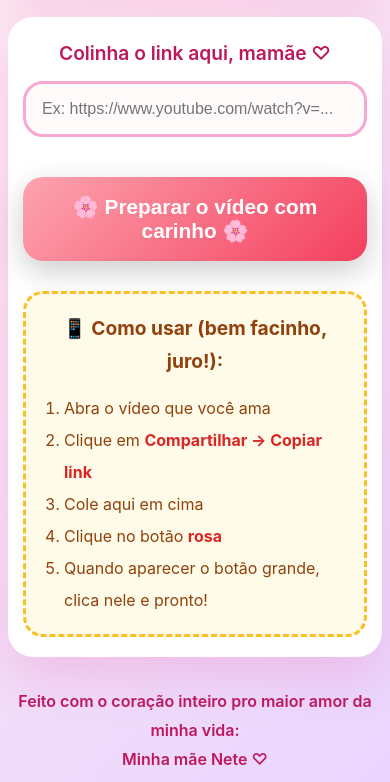
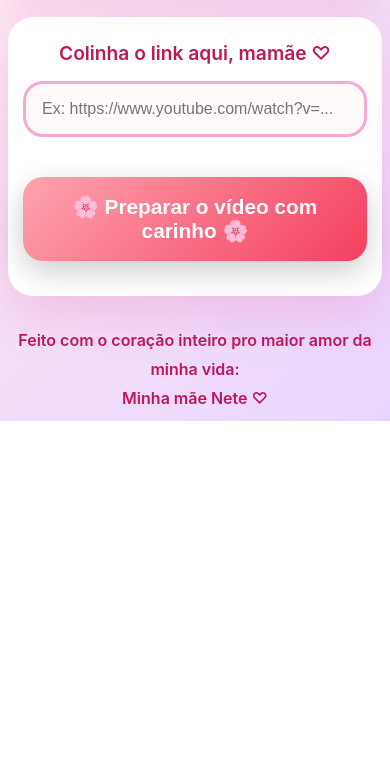
Before and after one commit to walbarellos/nete-download-videos, a website: page public/index.html in a window 390 px wide. Shown: the part 527-1309 px from the top of the page. After the commit the page ends 948 px from the top, so only its background shows below. Drawn offline with Linux system fonts and the light colour scheme.

Commit message:
update: public/index.html

```diff
--- a/public/index.html
+++ b/public/index.html
@@ -210,47 +210,10 @@
             animation: none;
         }
 
-        .download-tip {
-            background: #fef3c7;
-            border: 3px solid #fcd34d;
-            border-radius: 15px;
-            padding: 15px;
-            margin: 15px 0;
-            font-size: 0.95em;
-            color: #92400e;
-            line-height: 1.6;
-        }
-
         .btn-reset {
             background: linear-gradient(135deg, #c084fc, #a855f7);
             font-size: 1.2em !important;
             padding: 18px !important;
-        }
-
-        .instructions {
-            margin-top: 30px;
-            background: #fefce8;
-            padding: 20px;
-            border-radius: 20px;
-            border: 3px dashed #fbbf24;
-            font-size: 1.05em;
-            color: #92400e;
-        }
-
-        .instructions h3 {
-            margin-bottom: 15px;
-            font-size: 1.3em;
-            color: #92400e;
-        }
-
-        .instructions ol {
-            text-align: left;
-            margin-left: 20px;
-            line-height: 2;
-        }
-
-        .instructions strong {
-            color: #dc2626;
         }
 
         footer {
@@ -336,15 +299,6 @@
                 font-size: 1.05em;
             }
 
-            .instructions {
-                font-size: 1em;
-                padding: 18px;
-            }
-
-            .instructions h3 {
-                font-size: 1.2em;
-            }
-
             footer {
                 font-size: 1em;
             }
@@ -423,24 +377,9 @@
                     📥 BAIXAR COM AMOR 📥
                 </a>
 
-                <div class="download-tip">
-                    ⏳ <strong>Aguarde um pouquinho:</strong> O vídeo pode demorar alguns segundos pra baixar dependendo do tamanho, tá bem mamãe? ♡
-                </div>
-
                 <button id="resetBtn" class="btn btn-reset">
                     ♡ Baixar outro vídeo pra mamãe ♡
                 </button>
-            </div>
-
-            <div class="instructions">
-                <h3>📱 Como usar (bem facinho, juro!):</h3>
-                <ol>
-                    <li>Abra o vídeo que você ama</li>
-                    <li>Clique em <strong>Compartilhar → Copiar link</strong></li>
-                    <li>Cole aqui em cima</li>
-                    <li>Clique no botão <strong>rosa</strong></li>
-                    <li>Quando aparecer o botão grande, clica nele e pronto!</li>
-                </ol>
             </div>
         </div>
 
@@ -463,7 +402,6 @@
             const url = videoUrlInput.value.trim();
 
             if (!url) {
-                alert("Cola o link do vídeo aqui, mamãe ♡");
                 return;
             }
 
@@ -480,21 +418,15 @@
                 const data = await response.json();
 
                 if (data.success) {
-                    // Mudar para etapa 2
                     step1.classList.add('hidden');
                     step2.classList.remove('hidden');
-
-                    // Configurar link de download
                     downloadBtn.href = `${API_URL}/download?url=${encodeURIComponent(url)}`;
 
-                    // Scroll suave para o botão de download
                     setTimeout(() => {
                         downloadBtn.scrollIntoView({ behavior: 'smooth', block: 'center' });
                     }, 300);
-                } else {
-                    throw new Error(data.error || 'Ops, algo deu errado...');
                 }
-            } finally {
+            } catch (error) {
                 processBtn.disabled = false;
                 processBtn.innerHTML = '🌸 Preparar o vídeo com carinho 🌸';
             }
@@ -515,7 +447,6 @@
             }
         });
 
-        // Prevenir zoom em dispositivos iOS ao focar no input
         if (/iPhone|iPad|iPod/.test(navigator.userAgent)) {
             document.querySelector('meta[name=viewport]').setAttribute(
                 'content',
```
